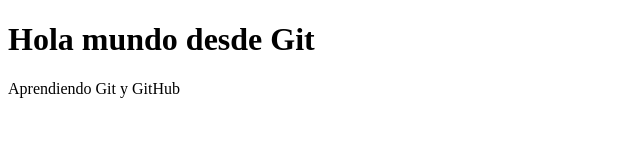
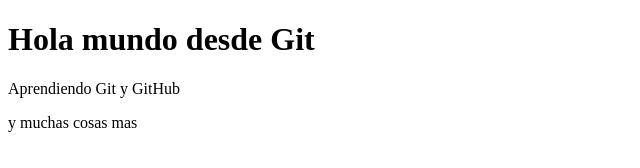
Before and after one commit to mateosantos06/post, a plain HTML site: page index.html in a window 1280 px wide. Shown: the whole page, without its empty margins (0-640 px from the left). Drawn offline with Linux system fonts and the light colour scheme.

Commit message:
Update index.html
"Agregando mas texto"

```diff
--- a/index.html
+++ b/index.html
@@ -10,5 +10,6 @@
 
     <h1>Hola mundo desde Git</h1>
     <p>Aprendiendo Git y GitHub</p>
+    <P> y muchas cosas mas </p>
 </body>
 </html>
```
